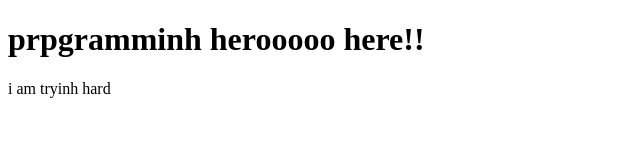
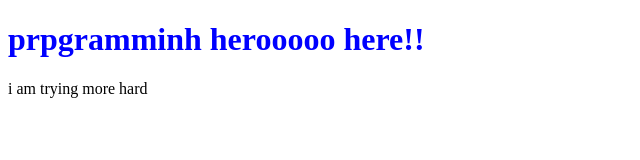
Before and after one commit to sumaiya357/practice-repo, a plain HTML site: page index.html in a window 1280 px wide. Shown: the whole page, without its empty margins (0-640 px from the left). Drawn offline with Linux system fonts and the light colour scheme.

Commit message:
style added

```diff
--- a/index.html
+++ b/index.html
@@ -5,10 +5,11 @@
     <meta http-equiv="X-UA-Compatible" content="IE=edge">
     <meta name="viewport" content="width=device-width, initial-scale=1.0">
     <title>practice repo</title>
+    <link rel="stylesheet" href="style.css">
 </head>
 <body>
     <h1>prpgramminh herooooo here!!</h1>
-    <p>i am tryinh hard</p>
+    <p>i am trying more hard</p>
 
 </body>
 </html>
--- /dev/null
+++ b/style.css
@@ -0,0 +1,3 @@
+h1{
+    color: blue;
+}
```
